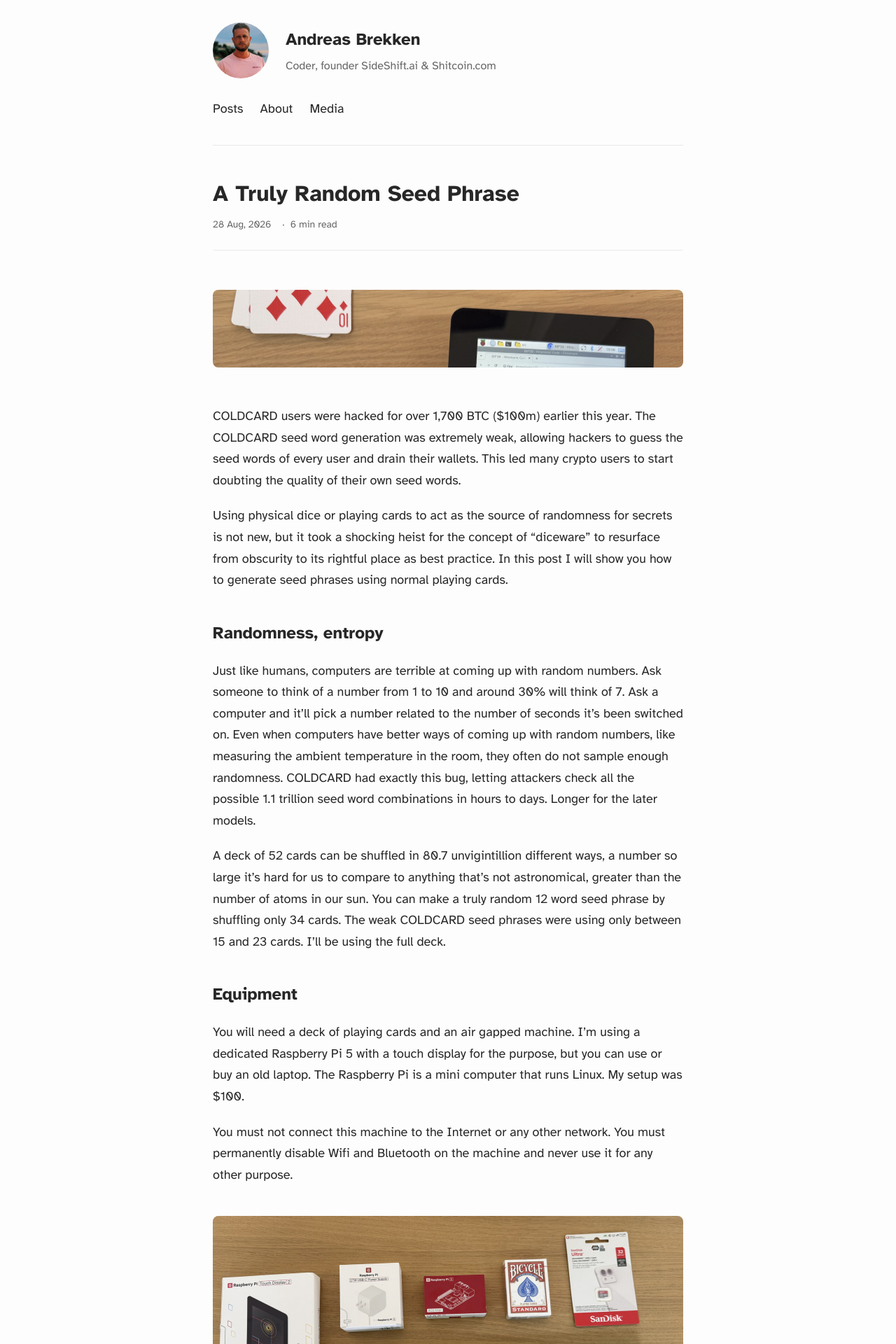
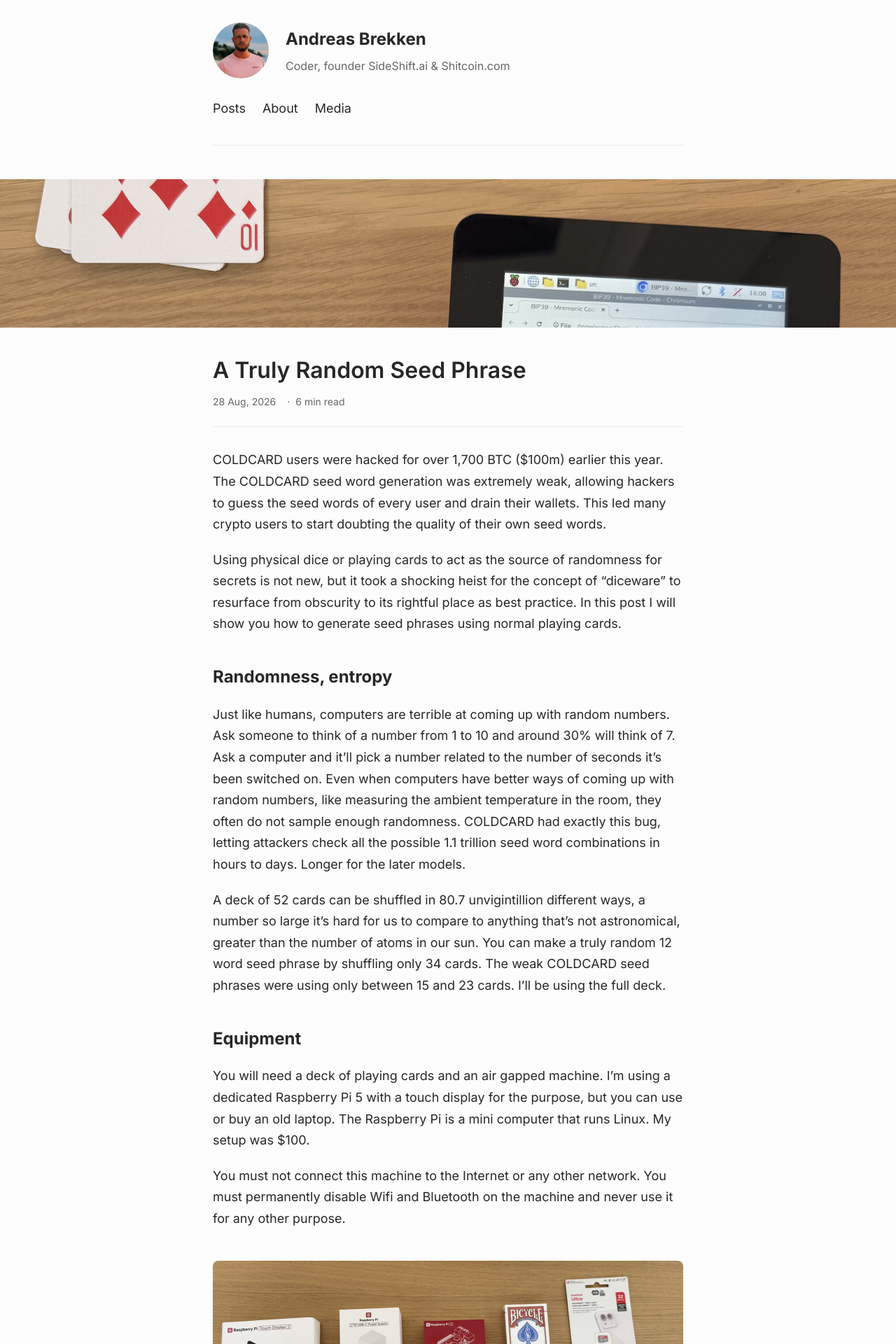
Before and after one commit to abrkn/abrkn.github.io, a Jekyll site: the page built from _posts/2026-08-28-truly-random-seed-phrase.md, in a window 1280 px wide. Shown: the top 1920 px of the page at 70% size. Built offline with Jekyll 4.4.1, drawn with Linux system fonts in a browser that asks for light colours.

Commit message:
Add SEO essentials, favicon, cover images, switch to Inter
- jekyll-sitemap plus robots.txt, so Search Console has a sitemap to
  submit and Google can discover new posts
- per-post description and og:image; twitter:card is now
  summary_large_image with the correct @abrkn creator handle
- drop the hand-rolled <title>/description from the default layout,
  which duplicated every tag jekyll-seo-tag already emits
- full-bleed .post-cover for posts with a `cover:` front matter key
- favicon set and web manifest from the avatar
- replace Atkinson Hyperlegible with Inter

Co-Authored-By: Claude Opus 5 <noreply@anthropic.com>

```diff
--- a/Gemfile
+++ b/Gemfile
@@ -6,6 +6,7 @@ gem "jekyll", "~> 4.3"
 gem "minima", "~> 2.5"
 gem "jekyll-feed", "~> 0.12"
 gem "jekyll-seo-tag", "~> 2.8"
+gem "jekyll-sitemap", "~> 1.4"
 gem "jekyll-gist"
 
 group :test do
--- a/_config.yml
+++ b/_config.yml
@@ -10,6 +10,7 @@ baseurl: ""
 # Author
 author:
   name: Andreas Brekken
+  twitter: abrkn
   email: andreas@brekken.com
   avatar: /assets/img/andreas-brekken.jpg
 
@@ -19,6 +20,11 @@ social:
   twitter: abrkn
   instagram: abrkn
   email: andreas@brekken.com
+
+# Used by jekyll-seo-tag for X/Twitter cards
+twitter:
+  username: abrkn
+  card: summary_large_image
 
 # Build settings
 theme: minima
@@ -37,6 +43,7 @@ kramdown:
 plugins:
   - jekyll-feed
   - jekyll-seo-tag
+  - jekyll-sitemap
   - jekyll-gist
 
 # Permalink structure
--- a/_layouts/default.html
+++ b/_layouts/default.html
@@ -3,13 +3,15 @@
 <head>
   <meta charset="utf-8">
   <meta name="viewport" content="width=device-width, initial-scale=1">
-  <title>{% if page.title %}{{ page.title }} | {% endif %}{{ site.title }}</title>
-  <meta name="description" content="{{ page.description | default: site.description }}">
-
-  <!-- Atkinson Hyperlegible Font -->
+  <!-- Inter -->
   <link rel="preconnect" href="https://fonts.googleapis.com">
   <link rel="preconnect" href="https://fonts.gstatic.com" crossorigin>
-  <link href="https://fonts.googleapis.com/css2?family=Atkinson+Hyperlegible:ital,wght@0,400;0,700;1,400;1,700&display=swap" rel="stylesheet">
+  <link href="https://fonts.googleapis.com/css2?family=Inter:ital,opsz,wght@0,14..32,400..700;1,14..32,400..700&display=swap" rel="stylesheet">
+
+  <link rel="icon" href="{{ '/favicon.ico' | relative_url }}" sizes="any">
+  <link rel="icon" type="image/png" sizes="96x96" href="{{ '/assets/img/favicon/favicon-96x96.png' | relative_url }}">
+  <link rel="apple-touch-icon" sizes="180x180" href="{{ '/assets/img/favicon/apple-touch-icon.png' | relative_url }}">
+  <link rel="manifest" href="{{ '/site.webmanifest' | relative_url }}">
 
   <link rel="stylesheet" href="{{ '/assets/css/style.css' | relative_url }}">
   <link rel="alternate" type="application/rss+xml" title="{{ site.title }}" href="{{ '/feed.xml' | relative_url }}">
--- a/_layouts/post.html
+++ b/_layouts/post.html
@@ -3,6 +3,12 @@ layout: default
 ---
 
 <article class="post">
+  {% if page.cover %}
+  <figure class="post-cover">
+    <img src="{{ page.cover | relative_url }}" alt="{{ page.cover_alt | default: page.title }}">
+  </figure>
+  {% endif %}
+
   <header class="post-header">
     <h1 class="post-title">{{ page.title }}</h1>
     <div class="post-meta">
--- a/_posts/2026-08-28-truly-random-seed-phrase.md
+++ b/_posts/2026-08-28-truly-random-seed-phrase.md
@@ -2,9 +2,10 @@
 layout: post
 title: A Truly Random Seed Phrase
 permalink: /posts/a-truly-random-seed-phrase
+description: "COLDCARD users lost 1,700 BTC to weak randomness. How to generate a BIP39 seed phrase from a shuffled deck of playing cards on an air-gapped Raspberry Pi."
+image: /assets/img/posts/2026-08-28-truly-random-seed-phrase/og-image.jpg
+cover: /assets/img/posts/2026-08-28-truly-random-seed-phrase/cover.jpg
 ---
-
-![](/assets/img/posts/2026-08-28-truly-random-seed-phrase/intro-coldcard.jpg)
 
 COLDCARD users were hacked for over 1,700 BTC ($100m) earlier this year. The COLDCARD seed word generation was extremely weak, allowing hackers to guess the seed words of every user and drain their wallets. This led many crypto users to start doubting the quality of their own seed words.
 
--- a/assets/css/style.css
+++ b/assets/css/style.css
@@ -26,10 +26,13 @@
 
 html {
   scroll-behavior: smooth;
+  /* full-bleed .post-cover uses 100vw, which counts the scrollbar;
+     clip (not hidden) avoids creating a scroll container */
+  overflow-x: clip;
 }
 
 body {
-  font-family: 'Atkinson Hyperlegible', -apple-system, BlinkMacSystemFont, 'Segoe UI', Roboto, sans-serif;
+  font-family: 'Inter', -apple-system, BlinkMacSystemFont, 'Segoe UI', Roboto, sans-serif;
   font-size: 18px;
   line-height: 1.7;
   color: var(--foreground);
@@ -175,6 +178,27 @@ body {
 }
 
 /* Post page */
+
+/* Full-bleed cover image; breaks out of the 720px .container */
+.post-cover {
+  position: relative;
+  left: 50%;
+  transform: translateX(-50%);
+  width: 100vw;
+  margin: 0 0 2.5rem;
+  line-height: 0;
+}
+
+.post-cover img {
+  display: block;
+  width: 100%;
+  height: auto;
+  max-height: 340px;
+  object-fit: cover;
+  border-radius: 0;
+  margin: 0;
+}
+
 .post-header {
   margin-bottom: 2rem;
   padding-bottom: 1.5rem;
```
Also changed, not shown: robots.txt (added, +7 -0 lines), Gemfile.lock, assets/img/favicon/apple-touch-icon.png (added), assets/img/favicon/favicon-96x96.png (added), assets/img/favicon/icon-192.png (added), assets/img/favicon/icon-512.png (added), assets/img/posts/2026-08-28-truly-random-seed-phrase/cover.jpg (added), assets/img/posts/2026-08-28-truly-random-seed-phrase/intro-coldcard.jpg (deleted), assets/img/posts/2026-08-28-truly-random-seed-phrase/og-image.jpg (added), favicon.ico (added), site.webmanifest (added).
